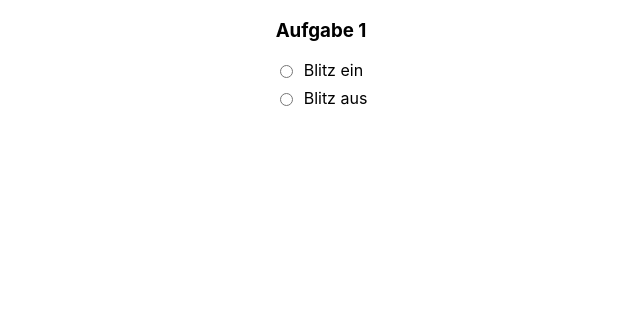
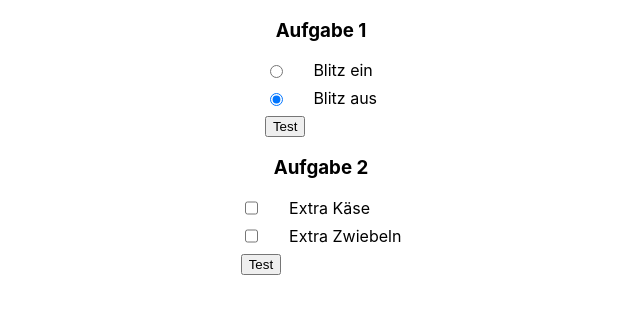
Before and after one commit to Okarashii/BBW-M293_form-example, a React (Create React App) app: page / in a window 1280 px wide. Shown: the top 314 px of the page, without its empty margins (319-959 px from the left). Built offline with nearby package versions, Linux system fonts and the light colour scheme.

Commit message:
- refactoring - made flash-component controlled - created checkboxes (task 1.1)

```diff
--- a/src/App.css
+++ b/src/App.css
@@ -6,6 +6,34 @@
     align-items: center;
 }
 
-.title {
+.app-title {
     width: fit-content;
 }
+
+.flash-wrapper {
+    display: grid;
+    grid-template-columns: auto auto;
+    gap: 0.5rem;
+    width: fit-content;
+    justify-content: start;
+}
+
+.flash-wrapper * {
+    width: fit-content;
+}
+
+input[type="radio"].flash-input:checked+label.flash-label {
+    font-weight: bolder;
+}
+
+.checkboxes-wrapper {
+    display: grid;
+    grid-template-columns: auto auto;
+    gap: 0.5rem;
+    width: fit-content;
+    justify-content: start;
+}
+
+.checkboxes-wrapper > * {
+    width: fit-content;
+}
--- a/src/App.js
+++ b/src/App.js
@@ -1,13 +1,60 @@
-import './App.css';
-import Flash from './tasks/Flash/Flash';
+import "./App.css";
+import { useState } from "react";
+
+function debug(output) {
+    for(const [label, value] of output) {
+        console.log(`${label}:`, value);
+    }
+}
+
+// Aufgabe 1a
+function Flash() {
+    const [flash, setFlash] = useState(false);
+
+    return (
+        <div className="flash-wrapper">
+            <input type="radio" id="flash-on" name="flash" checked={flash} onChange={() => setFlash((f) => !f)}/>
+            <label htmlFor="flash-on">
+                Blitz ein
+            </label>
+            <input type="radio" id="flash-off" name="flash" checked={!flash} onChange={() => setFlash((f) => !f)}/>
+            <label htmlFor="flash-off">
+                Blitz aus
+            </label>
+
+            <button onClick={() => debug([["Flash", flash]])}>Test</button>
+        </div>
+    );
+}
+
+// Aufgabe 1.1a
+function CheckBoxes() {
+    const [extraCheese, setExtraCheese] = useState(false);
+    const [extraOnions, setExtraOnions] = useState(false);
+
+    return (
+        <div className="checkboxes-wrapper">
+            <input id="cb-cheese" type="checkbox" checked={extraCheese} onChange={() => setExtraCheese((c) => !c)}/>
+            <label htmlFor="cb-cheese">Extra Käse</label>
+
+            <input id="cb-onions" type="checkbox" checked={extraOnions} onChange={() => setExtraOnions((o) => !o)}/>
+            <label htmlFor="cb-onions">Extra Zwiebeln</label>
+
+            <button onClick={() => debug([["Extra Cheese", extraCheese],["Extra Onions", extraOnions]])}>Test</button>
+        </div>
+    );
+}
 
 function App() {
-  return (
-    <div className="app">
-          <h3 className='title'>Aufgabe 1</h3>
-          <Flash/>
-    </div>
-  );
+    return (
+        <div className="app">
+            <h3 className="app-title">Aufgabe 1</h3>
+            <Flash />
+
+            <h3 className="app-title">Aufgabe 2</h3>
+            <CheckBoxes />
+        </div>
+    );
 }
 
 export default App;
--- a/src/tasks/Flash/Flash.css
+++ /dev/null
@@ -1,18 +0,0 @@
-.flash-wrapper {
-    display: grid;
-    grid-template-columns: auto auto;
-    gap: 0.5rem;
-    width: fit-content;
-}
-
-.flash-label {
-    justify-self: start;
-}
-
-.flash-input {
-    justify-self: end;
-}
-
-input[type="radio"].flash-input:checked + label.flash-label {
-    font-weight: bolder;
-}
--- a/src/tasks/Flash/Flash.jsx
+++ /dev/null
@@ -1,12 +0,0 @@
-import './Flash.css'
-
-export default function Flash() {
-    return (
-        <div className='flash-wrapper'>
-            <input className='flash-input' type="radio" id="flashOn" name="flash"/>
-            <label className='flash-label' htmlFor="flashOn">Blitz ein</label>
-            <input className='flash-input' type="radio" id="flashOff" name="flash"/>
-            <label className='flash-label' htmlFor="flashOff">Blitz aus</label>
-        </div>
-    )
-}
```
Lines whose indentation alone changed are shown as unchanged.
